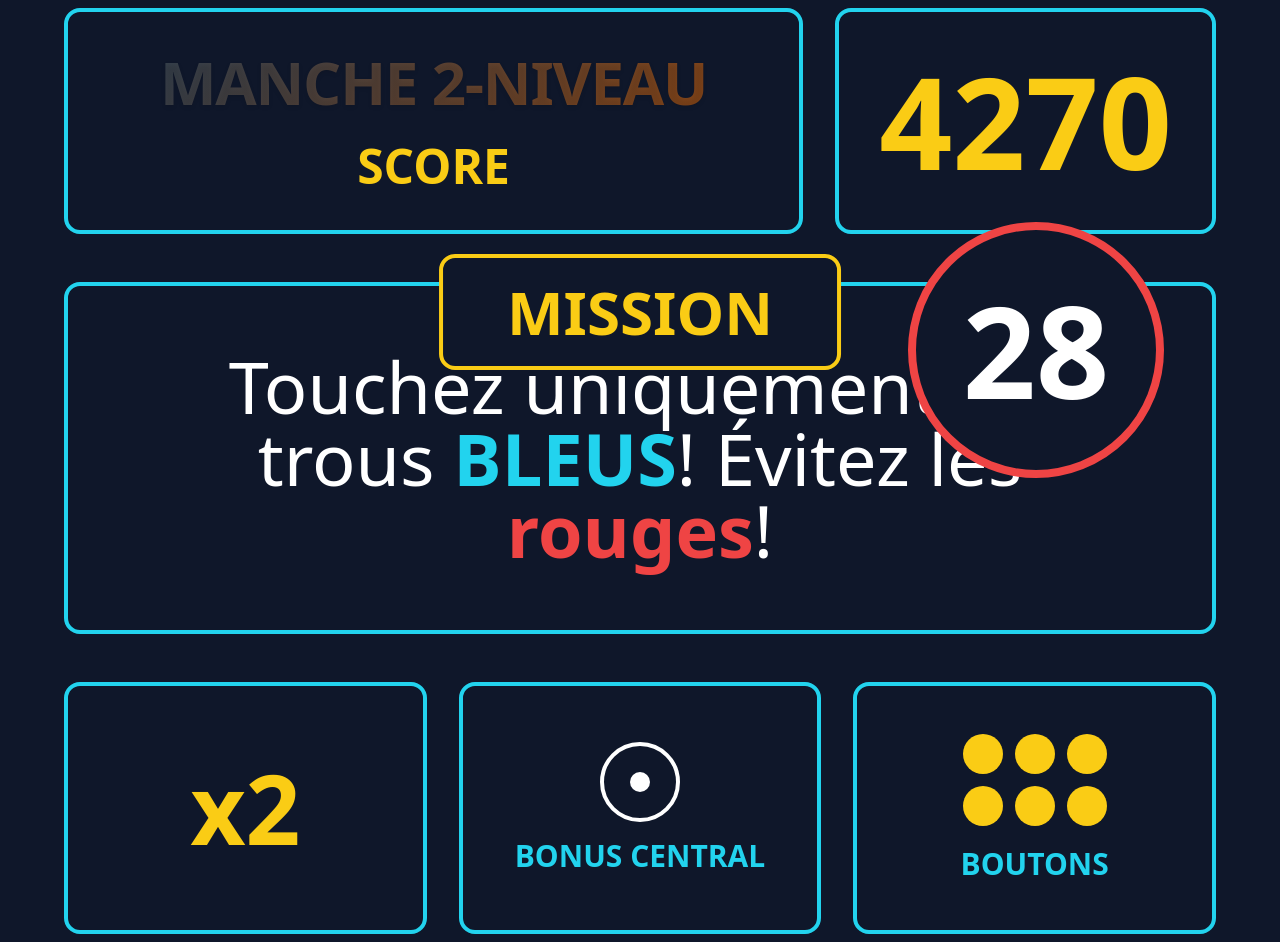
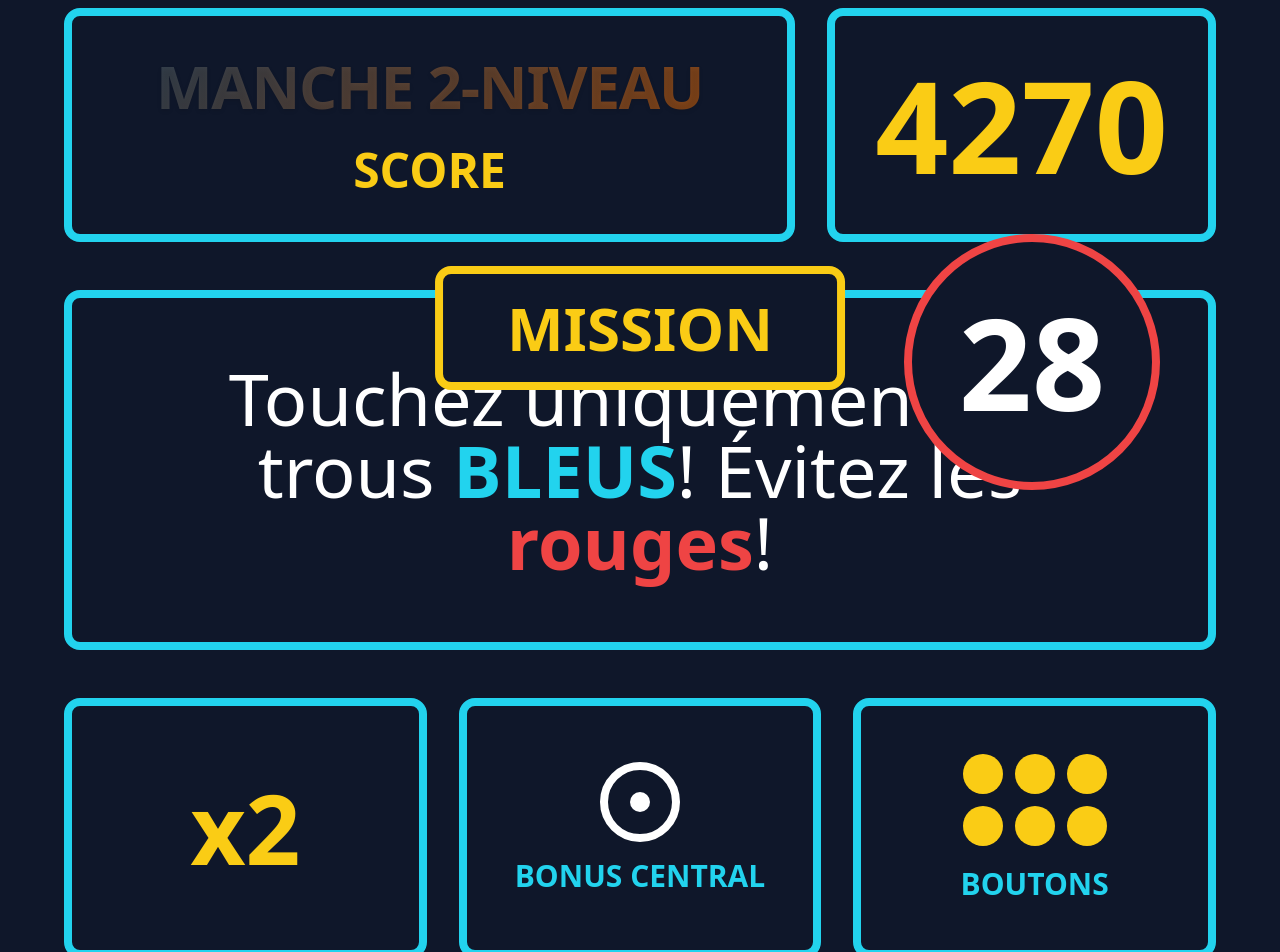
Before and after one commit to kur0s4ki/SocialBar, a React (Create React App) app in the folder animations/: page /game-in-progress in a window 1280 px wide. Shown: the top 952 px of the page. Built offline with nearby package versions, Linux system fonts and the light colour scheme.

Commit message:
Enhance GameInProgress component borders for improved visual impact
- Increased border thickness for various panels to enhance visibility and aesthetics.
- Ensured consistent border styling across all sections for a cohesive design.

```diff
--- a/animations/src/GameInProgress.js
+++ b/animations/src/GameInProgress.js
@@ -11,22 +11,22 @@ function GameInProgress() {
         {/* Top Row - Score Section */}
         <div className="flex gap-8">
           {/* Left Panel - Round and Score */}
-          <div className="flex-1 bg-slate-900 border-4 border-cyan-400 rounded-2xl p-10">
+          <div className="flex-1 bg-slate-900 border-8 border-cyan-400 rounded-2xl p-10">
             <h1 className="text-yellow-400 text-6xl font-bold text-center">MANCHE 2-NIVEAU</h1>
             <h2 className="text-yellow-400 text-5xl font-bold text-center mt-2">SCORE</h2>
           </div>
 
           {/* Right Panel - Score Number */}
-          <div className="bg-slate-900 border-4 border-cyan-400 rounded-2xl p-10 flex items-center justify-center min-w-[250px]">
+          <div className="bg-slate-900 border-8 border-cyan-400 rounded-2xl p-10 flex items-center justify-center min-w-[250px]">
             <span className="text-yellow-400 text-9xl font-bold">4270</span>
           </div>
         </div>
 
         {/* Mission Section */}
-        <div className="bg-slate-900 border-4 border-cyan-400 rounded-2xl p-16 relative min-h-[35vh] flex items-center justify-center">
+        <div className="bg-slate-900 border-8 border-cyan-400 rounded-2xl p-16 relative min-h-[35vh] flex items-center justify-center">
           {/* Mission Badge */}
           <div className="absolute -top-8 left-1/2 transform -translate-x-1/2">
-            <div className="bg-slate-900 border-4 border-yellow-400 rounded-2xl px-16 py-6">
+            <div className="bg-slate-900 border-8 border-yellow-400 rounded-2xl px-16 py-6">
               <span className="text-yellow-400 text-6xl font-bold">MISSION</span>
             </div>
           </div>
@@ -52,20 +52,20 @@ function GameInProgress() {
         {/* Bottom Row - Game Controls */}
         <div className="grid grid-cols-3 gap-8">
           {/* Multiplier */}
-          <div className="bg-slate-900 border-4 border-cyan-400 rounded-2xl p-12 flex items-center justify-center">
+          <div className="bg-slate-900 border-8 border-cyan-400 rounded-2xl p-12 flex items-center justify-center">
             <span className="text-yellow-400 text-8xl font-bold">x2</span>
           </div>
 
           {/* Bonus Central */}
-          <div className="bg-slate-900 border-4 border-cyan-400 rounded-2xl p-12 flex flex-col items-center justify-center space-y-4">
-            <div className="w-20 h-20 border-4 border-white rounded-full flex items-center justify-center">
+          <div className="bg-slate-900 border-8 border-cyan-400 rounded-2xl p-12 flex flex-col items-center justify-center space-y-4">
+            <div className="w-20 h-20 border-8 border-white rounded-full flex items-center justify-center">
               <div className="w-5 h-5 bg-white rounded-full"></div>
             </div>
             <span className="text-cyan-400 text-3xl font-bold">BONUS CENTRAL</span>
           </div>
 
           {/* Buttons */}
-          <div className="bg-slate-900 border-4 border-cyan-400 rounded-2xl p-12 flex flex-col items-center justify-center space-y-5">
+          <div className="bg-slate-900 border-8 border-cyan-400 rounded-2xl p-12 flex flex-col items-center justify-center space-y-5">
             <div className="grid grid-cols-3 gap-3">
               {[...Array(6)].map((_, i) => (
                 <div key={i} className="w-10 h-10 bg-yellow-400 rounded-full"></div>
```
